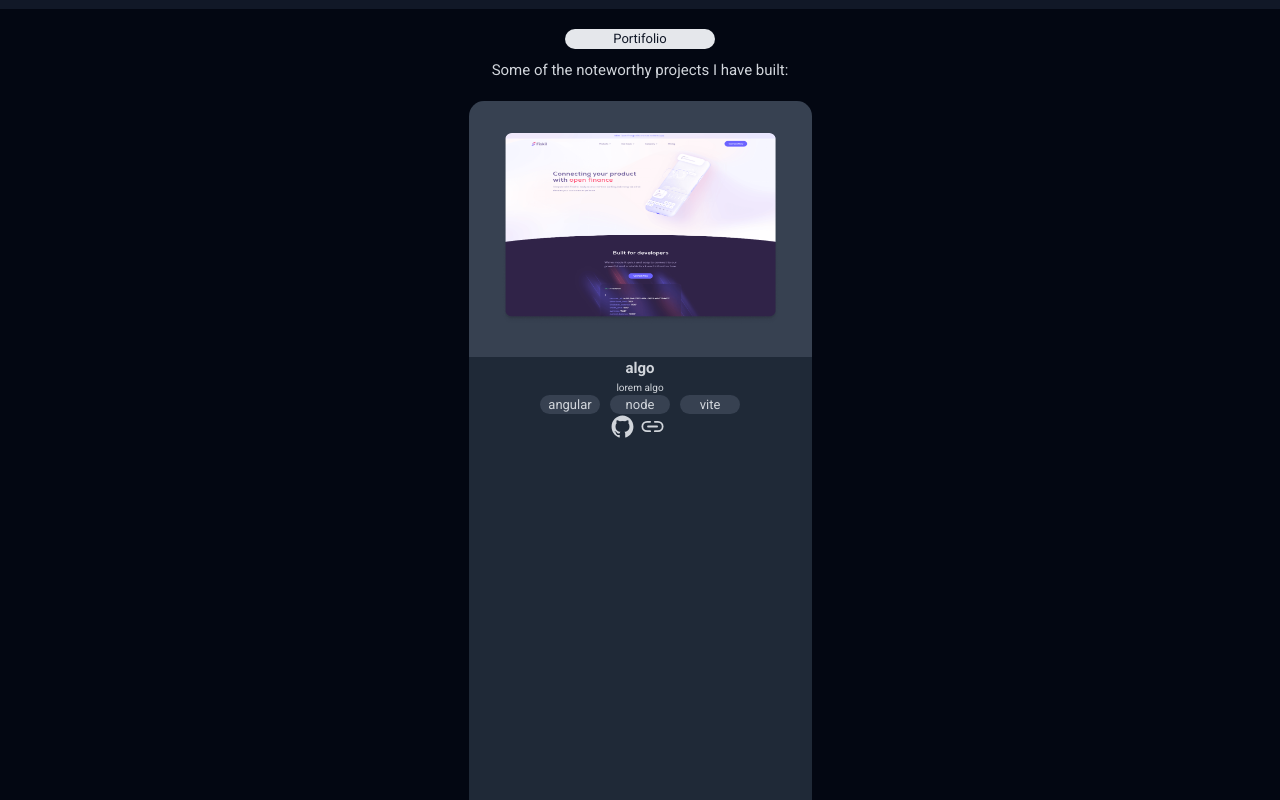
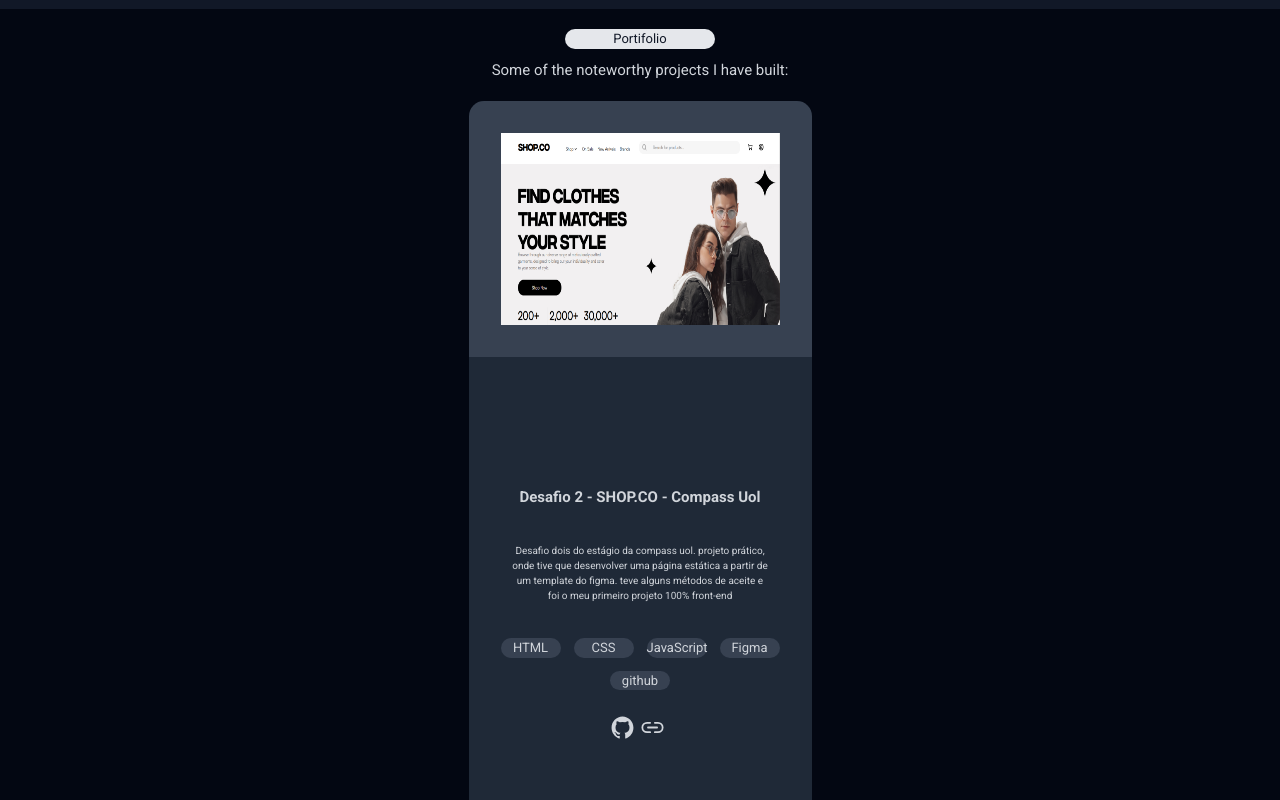
Before and after one commit to Narciso39/portfolio, a React (Vite) app in the folder frontend/: page / in a window 1280 px wide. Shown: the part 1860-2660 px from the top of the page. Built offline with nearby package versions, Linux system fonts and the light colour scheme.

Commit message:
atualizei o primeiro item do portifolio

```diff
--- a/frontend/src/components/portifolio/portifolio.json
+++ b/frontend/src/components/portifolio/portifolio.json
@@ -2,15 +2,17 @@
     "portifolio": [
         {
             "id": 1,
-            "imageUrl": "./src/assets/Picture.png",
-            "title": "algo",
-            "pInfo": "lorem algo",
+            "imageUrl": "../../public/img/shop-commerce.png",
+            "title": "Desafio 2 - SHOP.CO - Compass Uol",
+            "pInfo": "Desafio dois do estágio da compass uol. projeto prático, onde tive que desenvolver uma página estática a partir de um template do figma. teve alguns métodos de aceite e foi o meu primeiro projeto 100% front-end",
             "tecnologias": [
-                "angular",
-                "node",
-                "vite"
+                "HTML",
+                "CSS",
+                "JavaScript",
+                "Figma",
+                "github"
             ],
-            "repoLink": "github",
+            "repoLink": "https://narciso39.github.io/desafio-2/",
             "deployLink": "vercel"
         },
         {
--- a/frontend/src/components/portifolio/styles.ts
+++ b/frontend/src/components/portifolio/styles.ts
@@ -47,15 +47,24 @@
 `;
 
 export const divInfo = styled.div`
+  display: flex;
+  align-items: center;
+  justify-content: center;
+  flex-direction: column;
+  flex-wrap: wrap;
+  gap: 2.5rem;
+  /* max-width: 27.9rem;
+  width: 100%; */
   height: 51.6rem;
- background-color: ${(props) => props.theme.card};
- border-radius: 0 0 1.5rem 1.5rem;
+  background-color: ${(props) => props.theme.card};
+  border-radius: 0 0 1.5rem 1.5rem;
 `;
 
 export const projectPhoto = styled.img`
   max-width: 27.9rem;
   width: 100%;
   height: 19.2rem;
+  /* object-fit: cover;  */
 `;
 
 export const projectTitle = styled.h3`
@@ -63,7 +72,14 @@
   font-weight: 600;
 `;
 
-export const projectP = styled.p``;
+export const projectP = styled.p`
+  display: flex;
+  align-items: center;
+  padding: 1rem;
+  text-align: center;
+  max-width: 27.9rem;
+  width: 100%;
+`;
 
 export const projectTec = styled.strong`
   width: 6rem;
@@ -81,13 +97,13 @@
   align-items: center;
   flex-direction: row;
   flex-wrap: wrap;
-  gap: 1rem;
+  gap: 1.3rem;
+  max-width: 27.9rem;
+  width: 100%;
 `;
 
 export const gitLink = styled.a``;
 
 export const deployLink = styled.a``;
 
-export const divLinks = styled.div`
-
-`;
+export const divLinks = styled.div``;
```
Also changed, not shown: frontend/public/img/shop-commerce.png (added).
